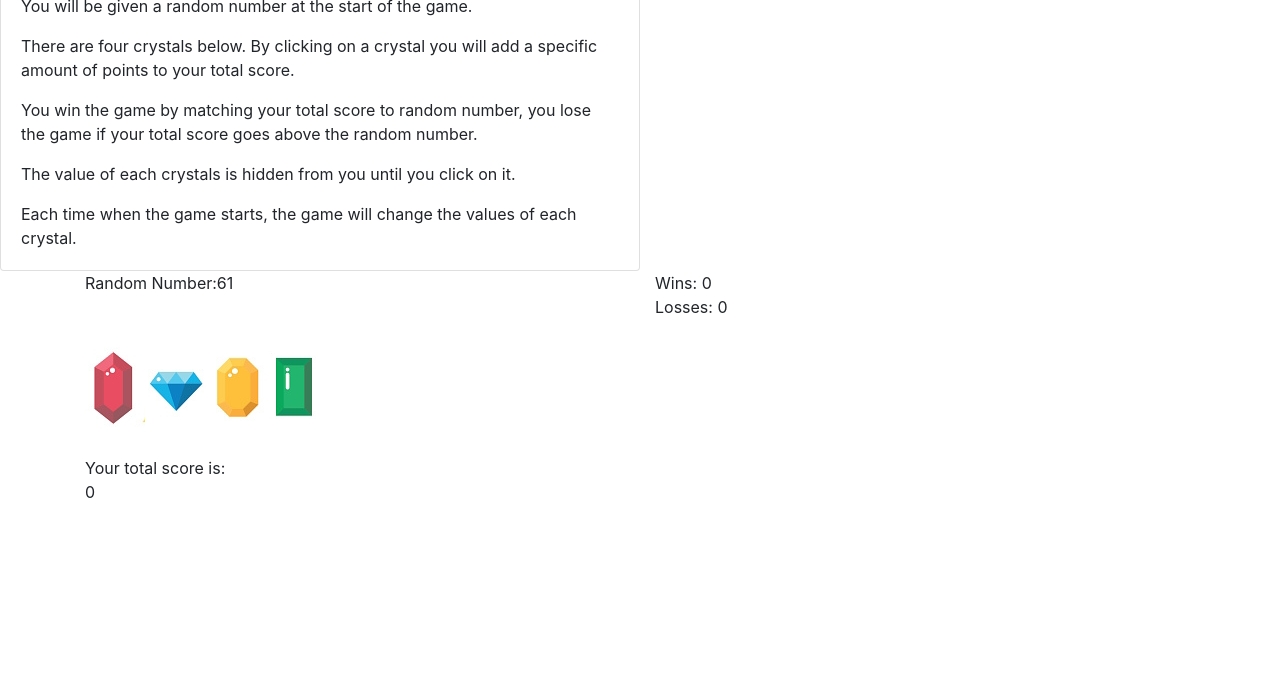
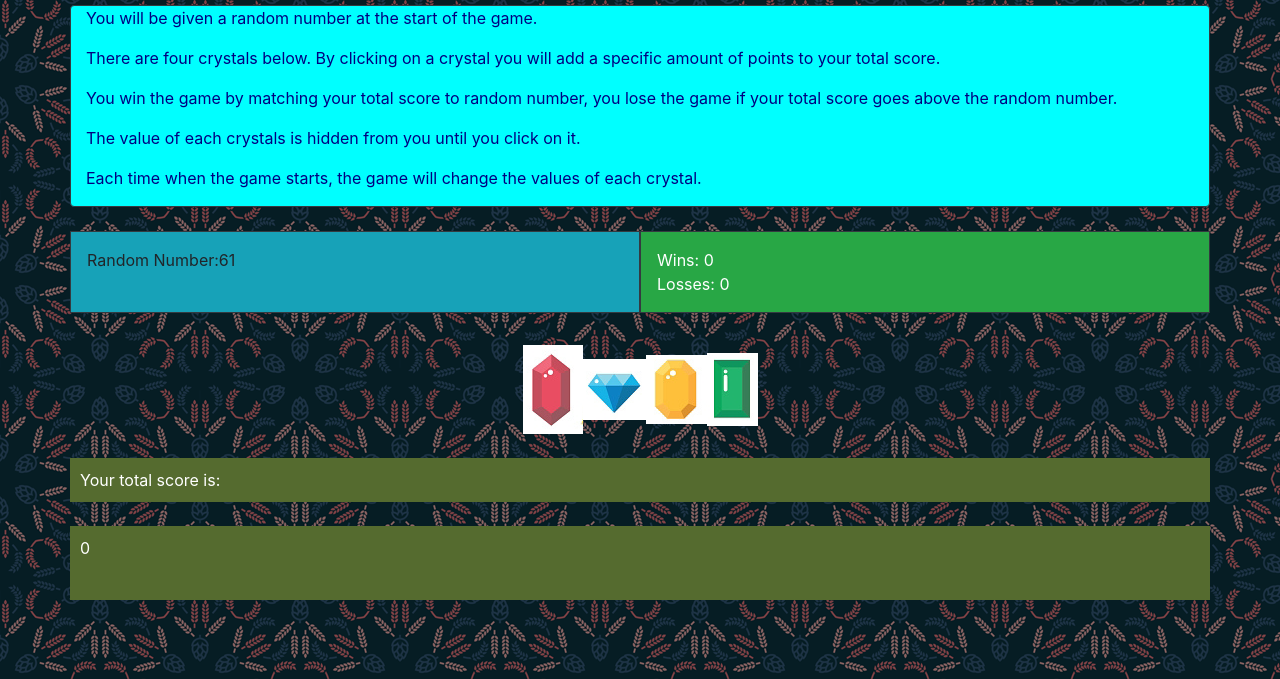
Before and after one commit to Btagra/unit-4-game, a plain HTML site: page index.html in a window 1280 px wide. Shown: the part 121-800 px from the top of the page. Drawn offline with nearby package versions, Linux system fonts and the light colour scheme.

Commit message:
added new html file

```diff
--- a/assets/css/style.css
+++ b/assets/css/style.css
@@ -0,0 +1,22 @@
+*{
+    box-sizing: border-box;
+}
+body{
+    background: url("../images/wheat.png");
+}
+
+.card {
+    background: cyan;
+    color: navy;
+}
+
+.score {
+    background: darkolivegreen;
+    width: 50%;
+    padding: 10px;
+}
+
+.scoreDisplay{
+    background: darkolivegreen;
+    padding: 10px 10px 40px 10px;
+}
--- a/assets/javascript/game.js
+++ b/assets/javascript/game.js
@@ -9,7 +9,9 @@ $(document).ready(function () {
     $("#wins").html("Wins: " + wins);
     $("#losses").html("Losses: " + losses);
     $(".scoreDisplay").html(score);
+    reset();
 
+    function reset() {
         var redCrystal = Math.floor(Math.random() * (12 - 1 + 1) + 1);
         console.log("Red Crystal: " + redCrystal);
         var imageCrystal = $("<img>");
@@ -41,8 +43,9 @@ $(document).ready(function () {
         imageCrystal.attr("src", "./assets/images/green.png");
         imageCrystal.attr("data-crystalvalue", greenCrystal);
         $("#image-crystal").append(imageCrystal);
+    }
 
-    $(".crystal-image").on("click", function () {
+    $(document).on("click", ".crystal-image", function () {
         var crystalValue = parseInt($(this).attr("data-crystalvalue"));
         score += crystalValue;
         console.log("New Score: " + score);
@@ -52,8 +55,11 @@ $(document).ready(function () {
             $("#wins").html("Wins: " + wins);
             computerChoice = Math.floor(Math.random() * (120 - 19 + 1)) + 19;
             $("#random").html("Random Number:" + computerChoice);
+            console.log(computerChoice);
             score = 0;
             $(".scoreDisplay").html(score);
+            $('#image-crystal').empty();
+            reset();
         }
 
         else if (score > computerChoice) {
@@ -63,9 +69,9 @@ $(document).ready(function () {
             $("#random").html("Random Number:" + computerChoice);
             score = 0;
             $(".scoreDisplay").html(score);
+            $('#image-crystal').empty();
+            reset();
         }
 
     });
-
-
 });
--- a/index.html
+++ b/index.html
@@ -4,7 +4,7 @@
 <head>
     <meta charset="utf-8" />
     <meta http-equiv="X-UA-Compatible" content="IE=edge">
-    <title>Page Title</title>
+    <title>Crystal Collector</title>
     <meta name="viewport" content="width=device-width, initial-scale=1">
     <link rel="stylesheet" type="text/css" media="screen" href="./assets/css/reset.css">
     <link rel="stylesheet" href="https://stackpath.bootstrapcdn.com/bootstrap/4.1.3/css/bootstrap.min.css" integrity="sha384-MCw98/SFnGE8fJT3GXwEOngsV7Zt27NXFoaoApmYm81iuXoPkFOJwJ8ERdknLPMO"
@@ -14,39 +14,43 @@
 </head>
 
 <body>
-    <h1 class="display-3">Crystals Collector!</h1>
-    <div class="card w-50">
-        <div class="card-body">
-            <p class="card-text">You will be given a random number at the start of the game.</p>
-            <p class="card-text">There are four crystals below. By clicking on a crystal you will add a specific amount
-                of points to your total score.</p>
-            <p class="card-text">You win the game by matching your total score to random number, you lose the game if
-                your total score goes above the random number.</p>
-            <p class="card-text">The value of each crystals is hidden from you until you click on it.</p>
-            <p class="card-text">Each time when the game starts, the game will change the values of each crystal.</p>
+    <h1 class="display-3 p-3 mb-2 bg-danger text-white text-center">Crystals Collector!</h1>
+    <div class="container mx-auto">
+        <div class="row">
+            <div class="col-md-12 border border-dark card">
+                <p>You will be given a random number at the start of the game.</p>
+                <p>There are four crystals below. By clicking on a crystal you will add a specific amount of points to
+                    your total score.</p>
+                <p>You win the game by matching your total score to random number, you lose the game if your total
+                    score goes above the random number.</p>
+                <p>The value of each crystals is hidden from you until you click on it.</p>
+                <p>Each time when the game starts, the game will change the values of each crystal.</p>
+            </div>
         </div>
-    </div>
-
-    <div class="container">
+        <br>
         <div class="row">
-            <div class="col-md-6" id="random"></div>
-            <div class="col-md-6">
+            <div class="col-md-6 p-3 mb-2 bg-info border border-dark" id="random"></div>
+            <div class="col-md-6 p-3 mb-2 bg-success text-white border border-dark">
                 <div id="wins"></div>
                 <div id="losses"></div>
             </div>
         </div>
 
         <br>
-
-        <div id="image-crystal"></div>
+        <div class="row">
+            <div class="col-md-12 text-center">
+                <div id="image-crystal"></div>
+            </div>
+        </div>
 
         <br>
 
         <div class="row">
-            <div class="col-lg-12">Your total score is:</div>
+            <div class="col-md-12 score text-white">Your total score is:</div>
         </div>
+        <br>
         <div class="row">
-            <div class="col-lg-12 scoreDisplay"></div>
+            <div class="col-md-12 scoreDisplay text-white"></div>
         </div>
     </div>
     <script type="text/javascript" src="https://cdnjs.cloudflare.com/ajax/libs/jquery/3.2.1/jquery.min.js"></script>
```
Also changed, not shown: assets/images/wheat.png (added). Lines whose indentation alone changed are shown as unchanged.
